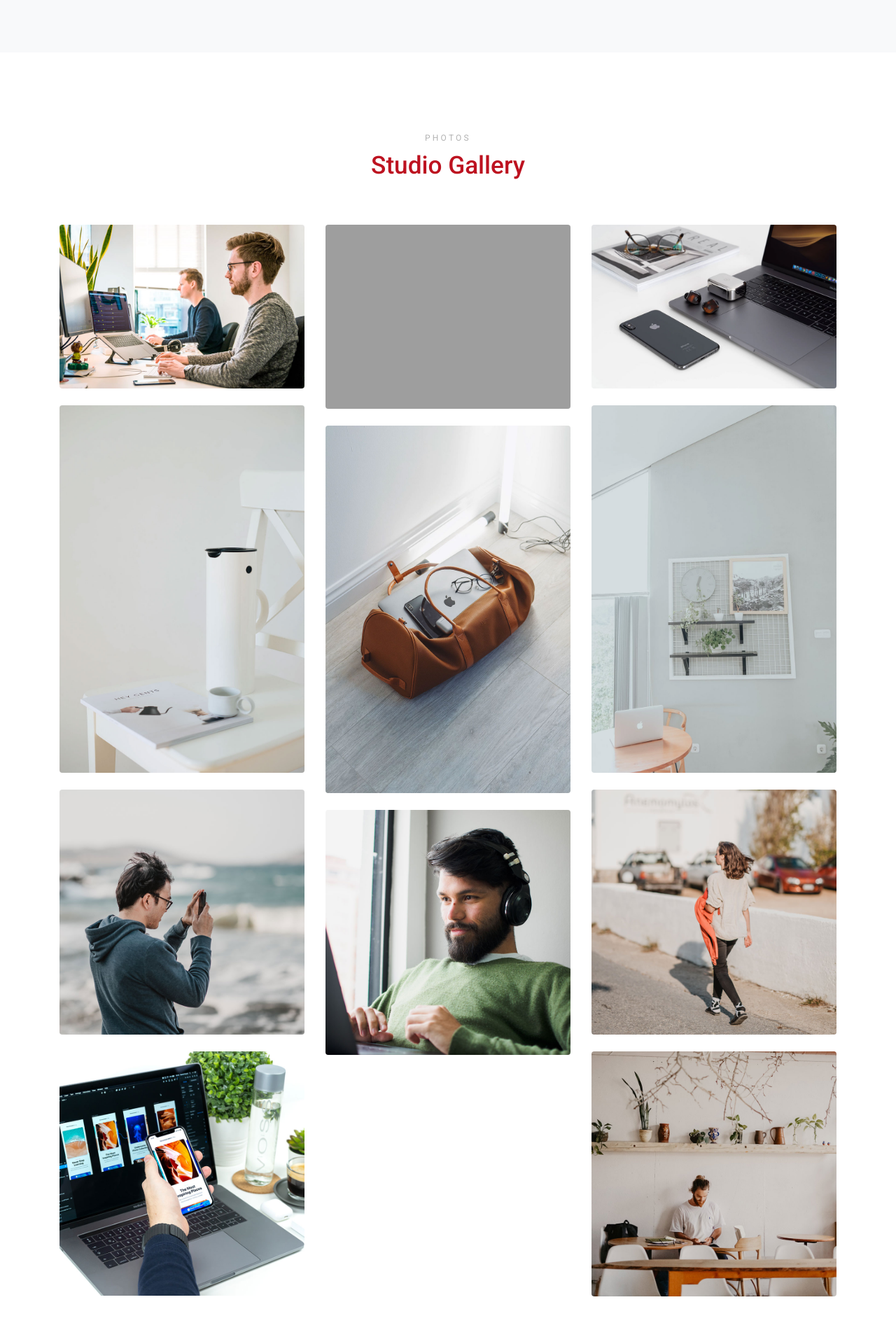
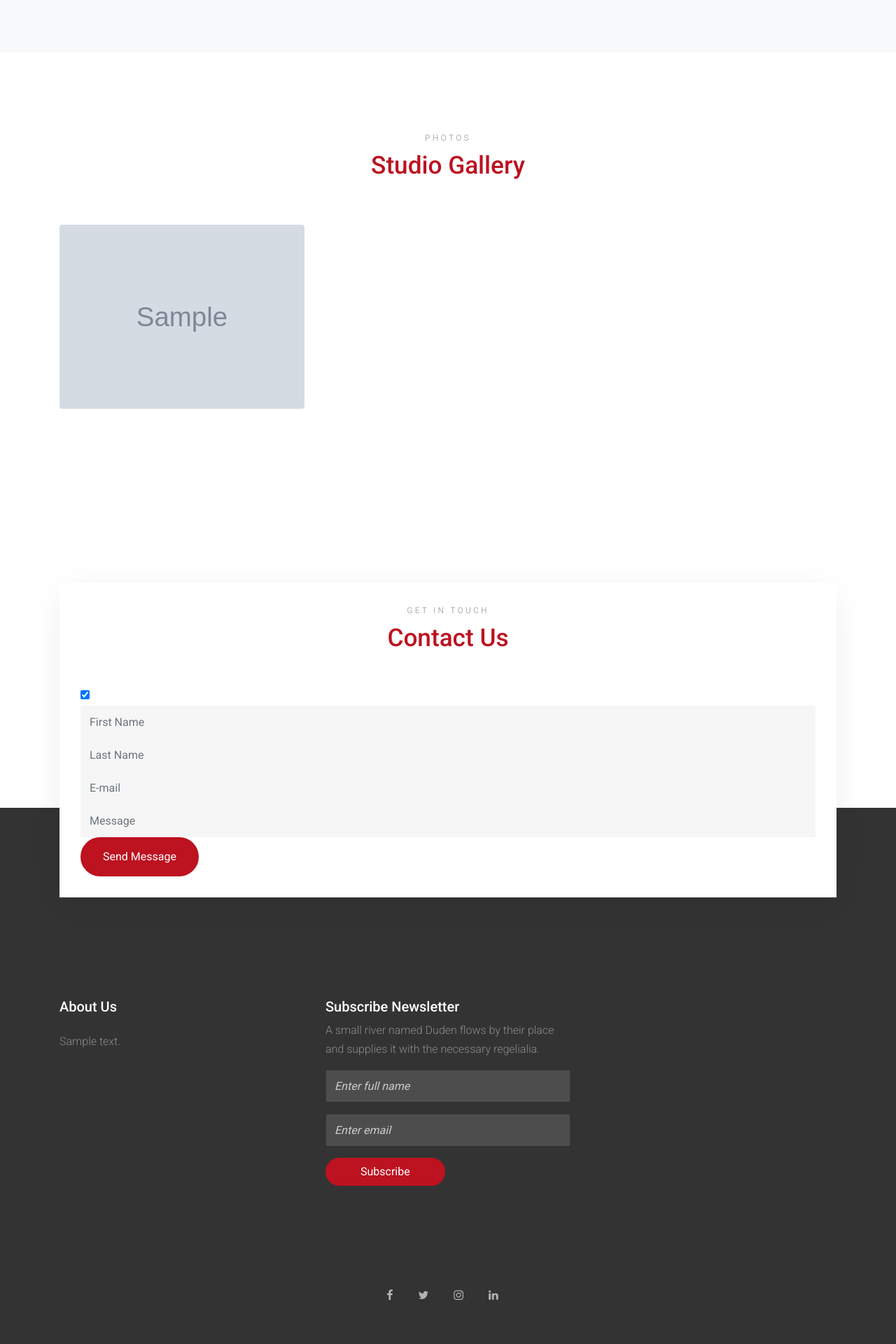
Before and after one commit to Semedw/Glint_project, a Django app: page / in a window 1280 px wide. Shown: the part 4580-6500 px from the top of the page at 70% size. Run offline with Django 5.2, Linux system fonts and the light colour scheme; tables that the repository leaves empty hold one stand-in row (values such as "Sample post"); grey boxes marked "Sample" are stand-in pictures; some web fonts are replaced; grey boxes are pictures that could not be loaded.

Commit message:
contact form

```diff
--- a/Glint/settings.py
+++ b/Glint/settings.py
@@ -64,6 +64,8 @@ TEMPLATES = [
                 'django.template.context_processors.request',
                 'django.contrib.auth.context_processors.auth',
                 'django.contrib.messages.context_processors.messages',
+                'core.contextprocessor.context_processor.footer_about',
+
             ],
         },
     },
--- /dev/null
+++ b/core/contextprocessor/context_processor.py
@@ -0,0 +1,8 @@
+from core.models import About
+
+def footer_about(request):
+    context = {
+        'about' : About.objects.first()
+    }
+
+    return context
--- /dev/null
+++ b/core/forms.py
@@ -0,0 +1,16 @@
+from django import forms
+
+from core.models import Contact
+
+
+class ContactForm(forms.ModelForm):
+
+    class Meta:
+        model = Contact
+        fields = "__all__"
+        widgets = {
+            'first_name' : forms.TextInput(attrs={'class' : 'form-control', 'placeholder' : 'First Name' }),
+            'last_name' : forms.TextInput(attrs={'class' : 'form-control', 'placeholder' : 'Last Name' }),
+            'email' : forms.TextInput(attrs={'class' : 'form-control', 'placeholder' : 'E-mail' }),
+            'message' : forms.TextInput(attrs={'class' : 'form-control', 'placeholder' : 'Message' }),
+        }
--- a/core/models.py
+++ b/core/models.py
@@ -63,6 +63,7 @@ class Project(BaseModel):
     developer_position = models.CharField(max_length = 255)
     developers_img = models.ImageField(null=True, blank=True,)
     slug = models.SlugField(null = True, blank = True)
+    link = models.CharField(max_length = 1000, default='https://youtube.com/')
 
     class Meta:
         verbose_name = 'Project'
@@ -96,6 +97,8 @@ class Gallery(BaseModel):
         verbose_name = 'Gallery'
         verbose_name_plural = 'Gallery'
 
+    def __str__(self):
+        return self.image.url
 
 class Contact(BaseModel):
     first_name = models.CharField(max_length = 255)
--- a/core/templates/index.html
+++ b/core/templates/index.html
@@ -161,11 +161,11 @@
                   <p>{{ person.content|truncatechars:400 }}</p>
                   <p class="d-flex align-items-center">
                     <span class="mr-3 text-black">Follow me:</span>
-                    <a href="{{ person.twitter }}" class="twitter pr-2 pt-2 pb-2 pl-0"><span class="icon-twitter"></span></a>
-                    <a href="{{ person.facebook }}" class="facebook p-2"><span class="icon-facebook"></span></a>
-                    <a href="{{ person.github }}" class="github p-2"><span class="icon-github"></span></a>
-                    <a href="{{ person.instagram }}" class="instagram p-2"><span class="icon-instagram"></span></a>
-                    <a href="{{ person.linkedin }}" class="linkedin p-2"><span class="icon-linkedin"></span></a>
+                    <a href="{{ person.twitter }}" target="_blank" class="twitter pr-2 pt-2 pb-2 pl-0"><span class="icon-twitter"></span></a>
+                    <a href="{{ person.facebook }}" target="_blank" class="facebook p-2"><span class="icon-facebook"></span></a>
+                    <a href="{{ person.github }}" target="_blank" class="github p-2"><span class="icon-github"></span></a>
+                    <a href="{{ person.instagram }}" target="_blank" class="instagram p-2"><span class="icon-instagram"></span></a>
+                    <a href="{{ person.linkedin }}" target="_blank" class="linkedin p-2"><span class="icon-linkedin"></span></a>
                   </p>
                 </div>
               </div>
@@ -207,7 +207,7 @@
             <h2 class="title text-primary mb-3">We love what we do, check out some of our latest works</h2>
           </div>
         </div>
-        {% for project in projects %}
+        {% for project in projects|slice:":2" %}
         <div class="row mb-5">
           <div class="col-lg-6 mb-4 mb-lg-0">
             <img src="{{ project.image.url }}" alt="Free website template by Free-Template.co" class="img-fluid">
@@ -215,7 +215,7 @@
           <div class="col-lg-5 h-100 jm-sticky-top ml-auto">
             <h3>{{ project.title }}</h3>
             <p class="mb-4">{{ project.content|truncatechars:200 }}</p>
-            <p class="mb-4"><a href="#" class="readmore">Visit website</a></p>
+            <p class="mb-4"><a href="{{ project.link }}" target="_blank" class="readmore">Visit website</a></p>
             <div class="testimonial bg-white h-100">
               <blockquote class="mb-3">
                 <p>{{ project.developer_quote|truncatechars:100 }}</p>
@@ -381,20 +381,21 @@
         </div>
 
         <div id="posts" class="row no-gutter">
+          {% for photo in gallery|slice:":11" %}
           <div class="item web col-6 col-sm-6 col-md-6 col-lg-4 col-xl-4 mb-4">
-            <a href="{% static 'images/sq_img_1.jpg' %}" class="item-wrap" data-fancybox="gal">
+            <a href="{{ photo.image.url }}" class="item-wrap" data-fancybox="gal">
               <span class="icon-search2"></span>
-              <img class="img-fluid" src="{% static 'images/sq_img_1.jpg' %}">
+              <img class="img-fluid" src="{{ photo.image.url }}">
             </a>
           </div>
-          <div class="item web col-6 col-sm-6 col-md-6 col-lg-4 col-xl-4 mb-4">
-            <a href="{% static 'images/sq_img_2.jpg' %}" class="item-wrap" data-fancybox="gal">
+          {% endfor %}
+          <!-- <div class="item web col-6 col-sm-6 col-md-6 col-lg-4 col-xl-4 mb-4">
+            <a href="{{ photo.image.url }}" class="item-wrap" data-fancybox="gal">
               <span class="icon-search2"></span>
-              <img class="img-fluid" src="{% static 'images/sq_img_2' %}">
+              <img class="img-fluid" src="{{ photo.image.url }}">
             </a>
-          </div>
-
-          <div class="item brand col-6 col-sm-6 col-md-6 col-lg-4 col-xl-4 mb-4">
+          </div> -->
+          <!-- <div class="item brand col-6 col-sm-6 col-md-6 col-lg-4 col-xl-4 mb-4">
             <a href="{% static 'images/sq_img_3.jpg' %}" class="item-wrap" data-fancybox="gal">
               <span class="icon-search2"></span>
               <img class="img-fluid" src="{% static 'images/sq_img_3.jpg' %}">
@@ -455,7 +456,7 @@
               <span class="icon-search2"></span>
               <img class="img-fluid" src="{% static 'images/sq_img_12.jpg' %}">
             </a>
-          </div>
+          </div> -->
 
 
         </div>
@@ -466,14 +467,19 @@
     <!-- Contact -->
     <div class="site-section" id="contact-section">
       <div class="container">
-        <form action="" class="contact-form">
+        <form action="" class="contact-form" method="post">
 
           <div class="section-title text-center mb-5">
             <span class="sub-title mb-2 d-block">Get In Touch</span>
             <h2 class="title text-primary">Contact Us</h2>
           </div>
 
-          <div class="row mb-4">
+          {% csrf_token %}
+          {% for field in forms %}
+            {{ field }}
+          {% endfor %}
+
+          <!-- <div class="row mb-4">
             <div class="col-md-6 mb-4 mb-md-0">
               <input type="text" class="form-control" placeholder="First name">
             </div>
@@ -492,7 +498,7 @@
             <div class="col-12">
               <textarea class="form-control" name="" id="" cols="30" rows="10" placeholder="Message"></textarea>
             </div>
-          </div>
+          </div> -->
 
           <div class="row">
             <div class="col-12">
--- a/core/templates/partials/footer.html
+++ b/core/templates/partials/footer.html
@@ -7,7 +7,7 @@
           <div class="row mb-5">
             <div class="col-12">
               <h3 class="footer-heading mb-4">About Us</h3>
-              <p>A small river named Duden flows by their place and supplies it with the necessary regelialia. It is a paradisematic country, in which roasted parts of sentences fly into your mouth.</p>
+              <p>{{ about }}</p>
             </div>
           </div>
 
--- a/core/views.py
+++ b/core/views.py
@@ -1,16 +1,28 @@
-from django.shortcuts import render
+from django.shortcuts import render, redirect
 
 from core.models import *
+from core.forms import ContactForm
 
 # Create your views here.
 
 
 def home(request):
+    if request.method == 'POST':
+        form = ContactForm(request.POST)
+        if form.is_valid():
+            form.save()
+            return redirect('home')
+    else:
+        form = ContactForm()
+
+
     context = {
         'about' : About.objects.first().content,
         'services' : Service.objects.all(),
         'projects' : Project.objects.all(),
         'team' : Team.objects.all(),
+        'gallery' : Gallery.objects.all(),
+        'forms' : form
 
     }
 
```
Also changed, not shown: core/migrations/0007_project_link.py (added), core/migrations/0008_alter_project_link.py (added).
